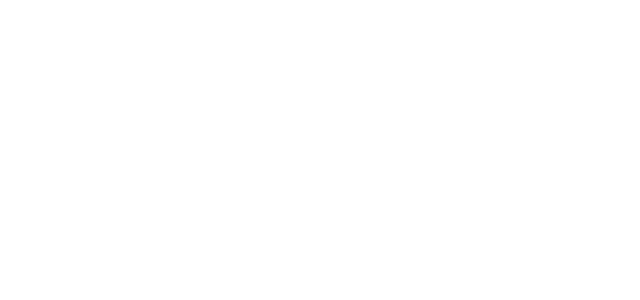
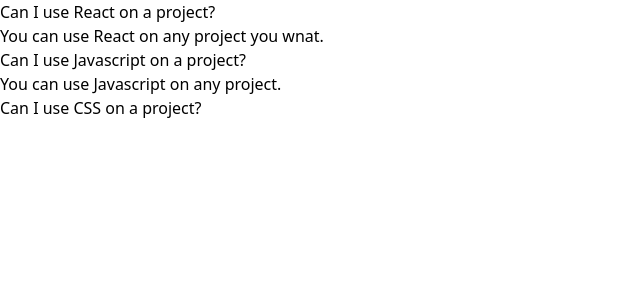
Before and after one commit to NS-25/udemy-comps, a React (Vite) app: page / in a window 1280 px wide. Shown: the top 300 px of the page, without its empty margins (0-640 px from the left). Built offline with nearby package versions, Linux system fonts and the light colour scheme.

Commit message:
created props and add some items into it

```diff
--- a/src/App.jsx
+++ b/src/App.jsx
@@ -4,21 +4,24 @@
 const App = () => {
   const items = [
     {
+      id: "l1react",
       label: "Can I use React on a project?",
       content: "You can use React on any project you wnat.",
     },
     {
+      id: "l2javascript",
       label: "Can I use Javascript on a project?",
       content: "You can use Javascript on any project.",
     },
     {
+      id: "l3CSS",
       label: "Can I use CSS on a project?",
       contect: "You can use CSS on any project.",
     },
   ];
   return (
     <>
-      <Accordion  items={items}/>
+      <Accordion items={items} />
     </>
   );
 };
--- a/src/components/Accordion.jsx
+++ b/src/components/Accordion.jsx
@@ -1,7 +1,15 @@
 import React from "react";
 
 function Accordion({ items }) {
-  return <div></div>;
+  const renderItems = items.map((item) => {
+    return (
+      <div key={item.id}>
+        <div>{item.label}</div>
+        <div>{item.content}</div>
+      </div>
+    );
+  });
+  return <div>{renderItems}</div>;
 }
 
 export default Accordion;
```
